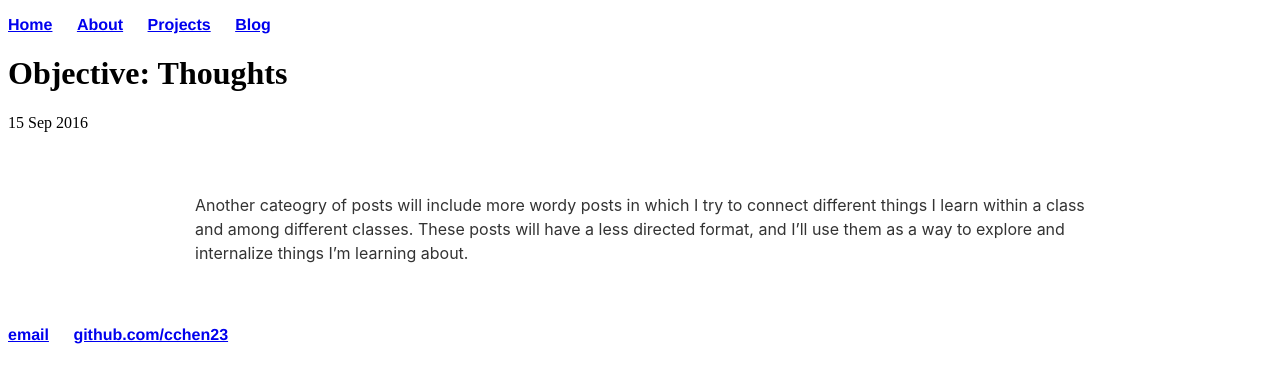
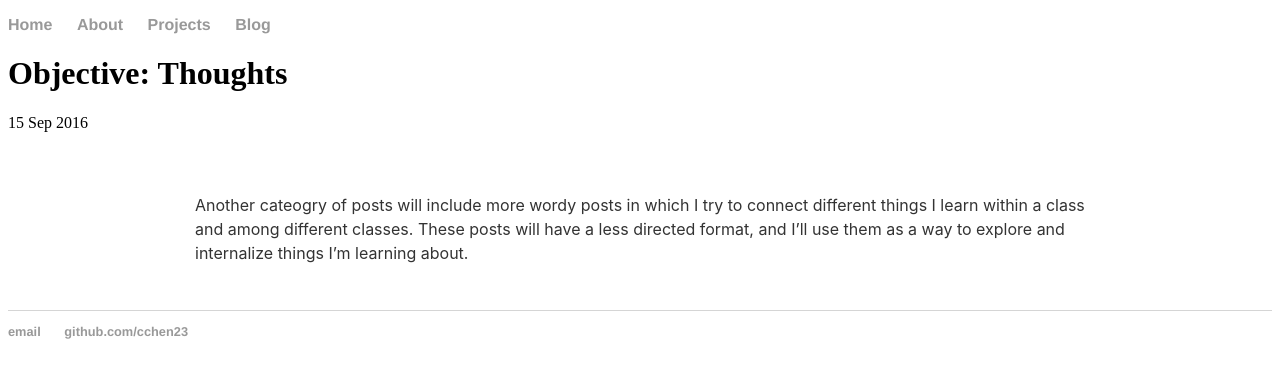
Before and after one commit to cchen23/cchen23.githhub.io, a Jekyll site: the page built from _posts/2016-09-16-objective-thoughts.md, in a window 1280 px wide. Shown: the top 383 px of the page. Built offline with Jekyll 4.4.1, drawn with Linux system fonts in a browser that asks for light colours.

Commit message:
Update github-markdown.css

```diff
--- a/css/github-markdown.css
+++ b/css/github-markdown.css
@@ -8,6 +8,16 @@ nav ul, footer ul {
 nav ul li, footer ul li {
   display: inline;
   margin-right: 20px;
+}
+
+a {
+  text-decoration: none;
+  color: #999;
+}
+
+footer {
+  border-top: 1px solid #d5d5d5;
+  font-size: .8em;
 }
 
 @font-face {
```
